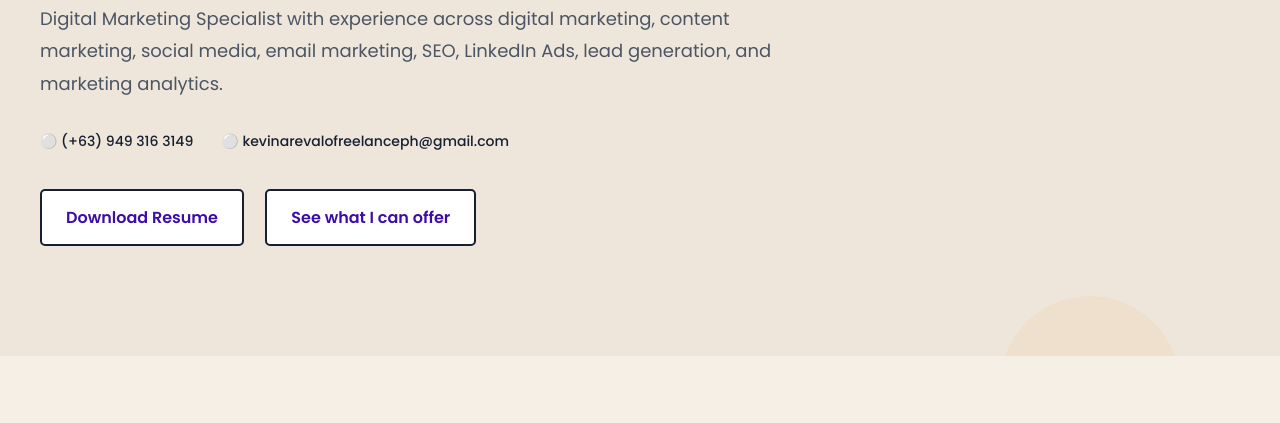
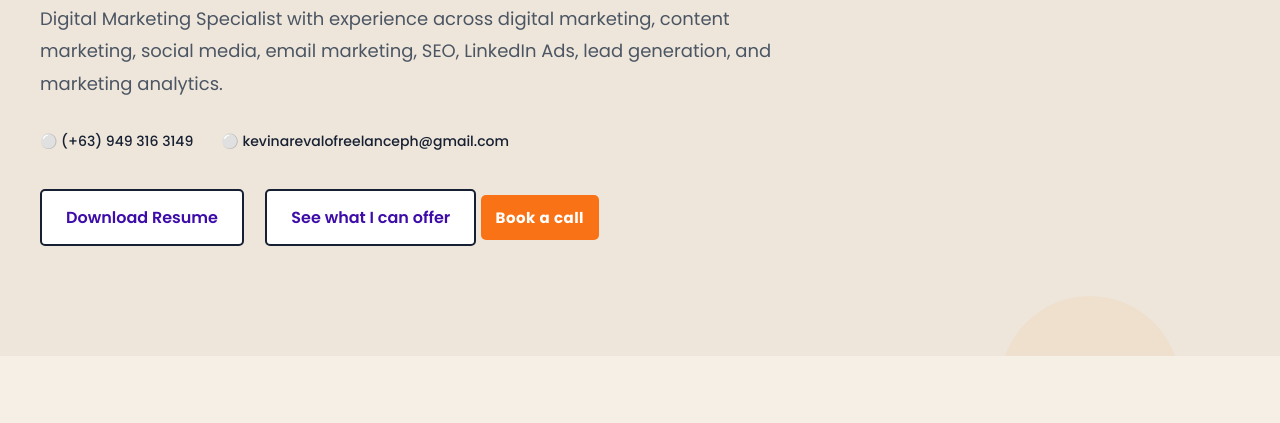
Before and after one commit to kevinarevaloph/kevinarevaloph.github.io, a plain HTML site: page resume.html in a window 1280 px wide. Shown: the part 377-800 px from the top of the page. Drawn offline with Linux system fonts and the light colour scheme.

Commit message:
Update resume.html

```diff
--- a/resume.html
+++ b/resume.html
@@ -231,6 +231,12 @@ height="0" width="0" style="display:none;visibility:hidden"></iframe></noscript>
           >
             See what I can offer
           </a>
+
+      <a class="btn purple"
+        href="https://kevinarevaloph.github.io/contact-us/contact-us" target="_blank" rel="noopener noreferrer"
+        data-cta="Book a call">
+        Book a call
+      </a>
 
         </div>
 
```
